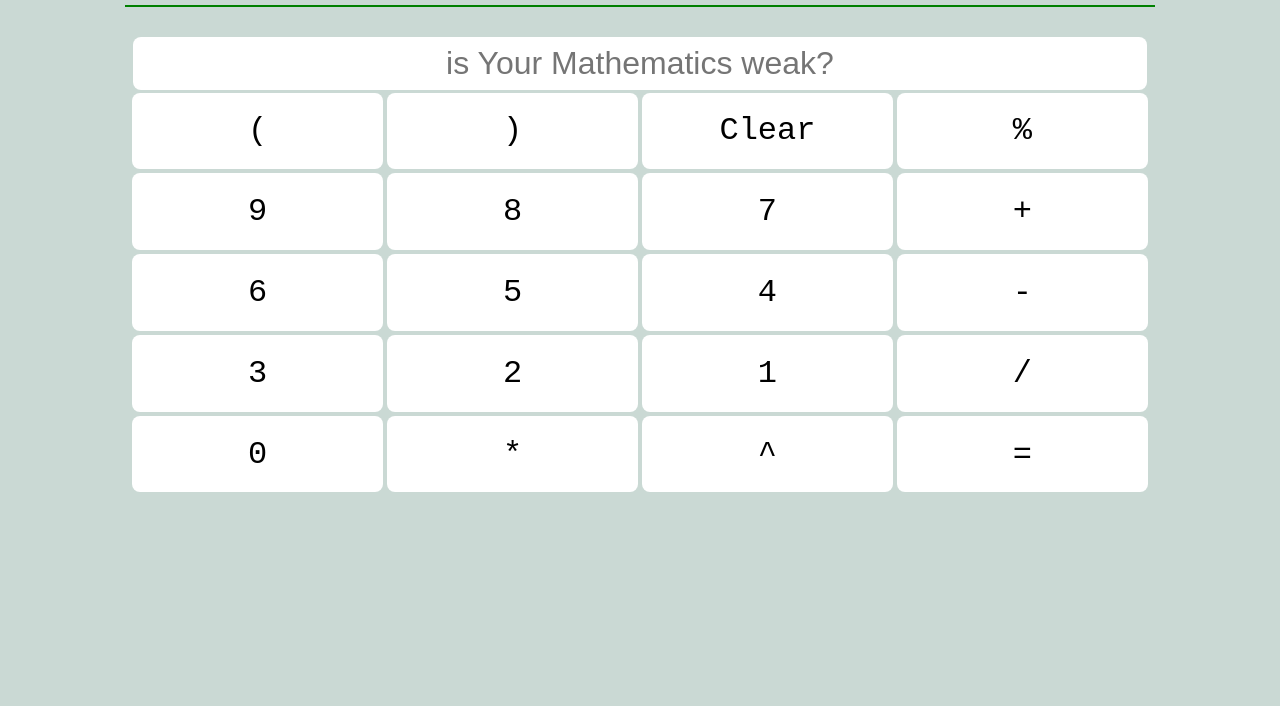
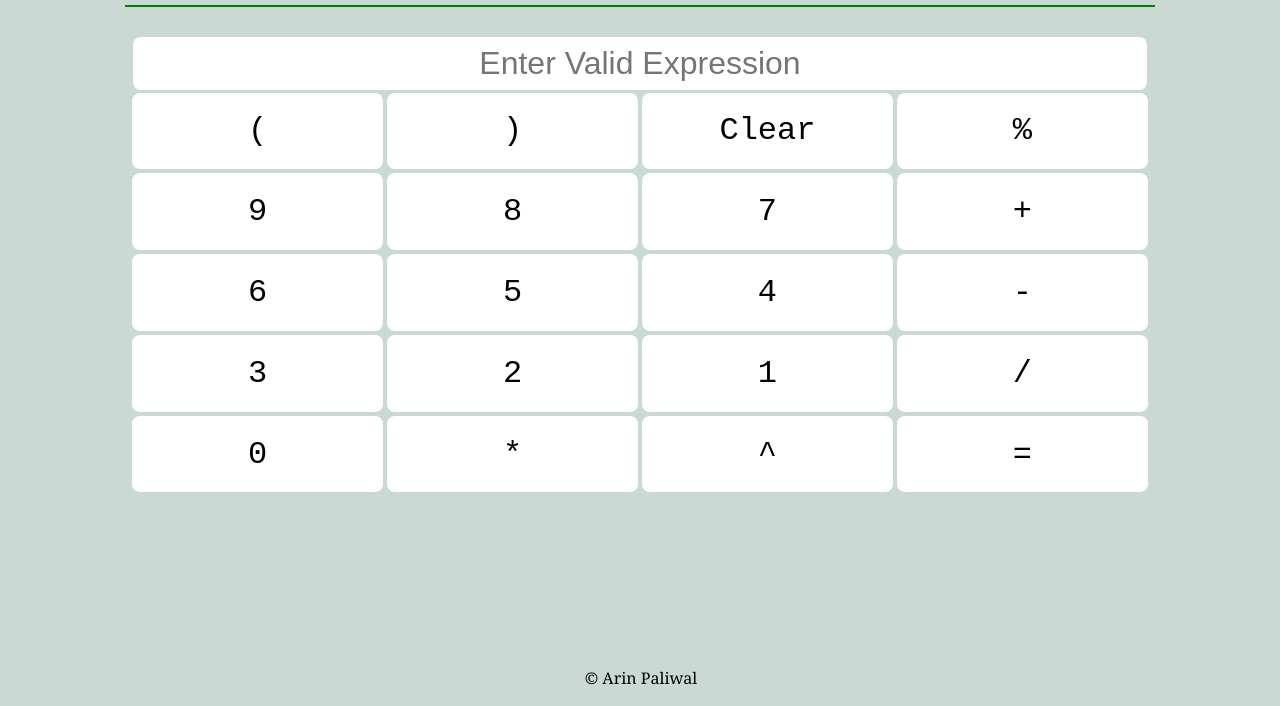
Before and after one commit to arin-paliwal/Basic-Calculator, a plain HTML site: page index.html in a window 1280 px wide. Shown: the part 94-800 px from the top of the page. Drawn offline with Linux system fonts and the light colour scheme.

Commit message:
Completed Project

```diff
--- a/index.html
+++ b/index.html
@@ -4,6 +4,7 @@
     <meta charset="UTF-8">
     <meta http-equiv="X-UA-Compatible" content="IE=edge">
     <meta name="viewport" content="width=device-width, initial-scale=1.0">
+    <link rel="icon" type="image/x-icon" href="./calculator.png">
     <link rel="stylesheet" href="./style.css">
     <script>
         window.dataLayer = window.dataLayer || [];
@@ -19,7 +20,7 @@
         <h1>CALCULATOR</h1>
         <hr color="green"><br>
         <div class="calculator">
-            <input type="text" name="inp" id="ans" readonly placeholder="is Your Mathematics weak?">
+            <input type="text" name="inp" id="ans" placeholder="Enter Valid Expression">
             <table>
                 <tr>
                     <td><button>(</button></td>
@@ -55,6 +56,10 @@
             </table>
 
         </div>
+        <div class="footer">
+            <p>&copy; Arin Paliwal  </p>
+        </div>
+
     </div>
     <script src="index.js"></script>
 
--- a/style.css
+++ b/style.css
@@ -55,3 +55,13 @@ button{
 button:hover{
     background-color: rgb(202, 217, 212);
 }
+.footer {
+    font-family:Georgia, 'Times New Roman', Times, serif;
+    position: fixed;
+    left: 0;
+    padding: 1px;
+    bottom: 0;
+    width: 100%;
+    color: rgb(0, 0, 0);
+    text-align: center;
+}
```
Also changed, not shown: calculator.png (added), 1 other file.
